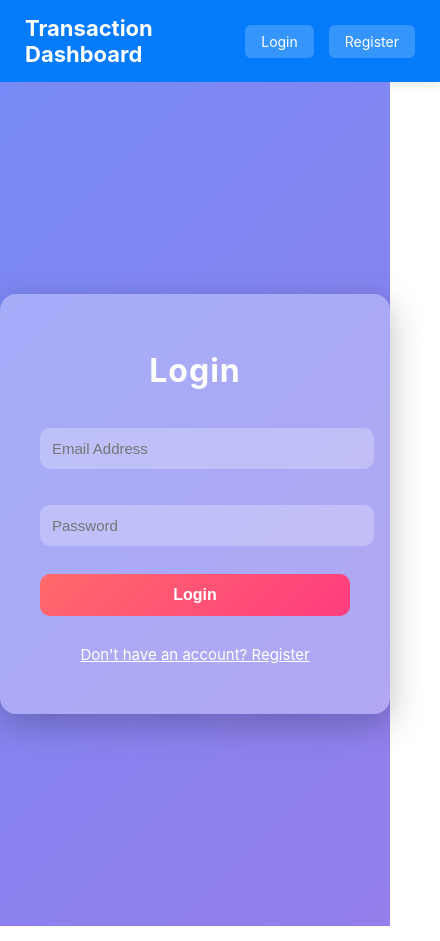
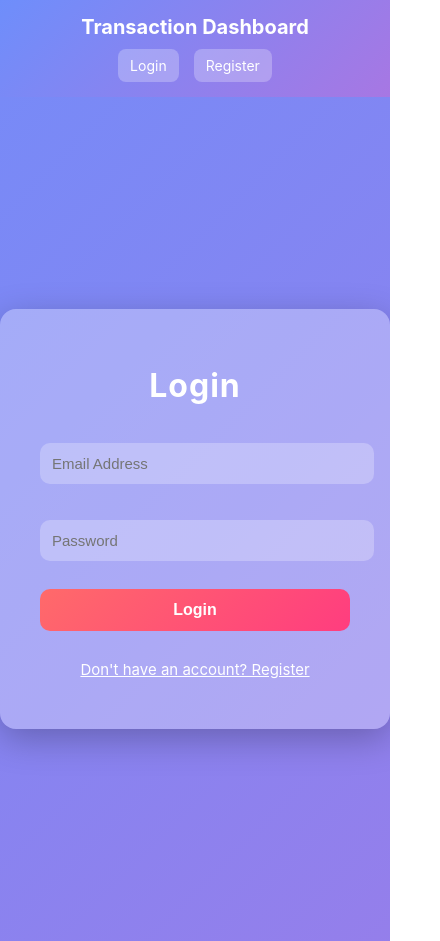
Before and after one commit to tusharRkatore/transactionSystem, a React (Create React App) app in the folder client/: page /login in a window 390 px wide. Shown: the whole page, 440 px wide, since content can reach past the window. Built offline with nearby package versions, Linux system fonts and the light colour scheme.

Commit message:
Update CategoryDistributionChart.css

```diff
--- a/client/src/styles/CategoryDistributionChart.css
+++ b/client/src/styles/CategoryDistributionChart.css
@@ -78,3 +78,206 @@ label[for="month-select"] {
     font-size: 14px;
   }
 }
+/* ==========================================================
+   🌐 GLOBAL DASHBOARD LAYOUT (TransactionPage + Charts + Stats)
+========================================================== */
+
+/* Main dashboard container */
+.dashboard-container {
+  width: 100%;
+  padding: 20px;
+  box-sizing: border-box;
+}
+
+/* Responsive grid for all components */
+.dashboard-grid {
+  display: grid;
+  gap: 20px;
+  grid-template-columns: repeat(auto-fit, minmax(350px, 1fr));
+}
+
+/* Ensure all child components fit well */
+.dashboard-grid > * {
+  width: 100%;
+  min-height: 300px;
+  padding: 15px;
+  box-sizing: border-box;
+  border-radius: 12px;
+  background: #ffffff;
+  box-shadow: 0px 4px 15px rgba(0, 0, 0, 0.1);
+}
+
+/* ==========================================================
+   📊 CHART COMPONENTS (Price + Category)
+========================================================== */
+
+.chart-container {
+  width: 100%;
+  height: auto;
+  min-height: 280px;
+}
+
+/* Make charts responsive */
+.chart-container canvas,
+.chart-container svg {
+  width: 100% !important;
+  height: auto !important;
+}
+
+/* ==========================================================
+   📄 TRANSACTION PAGE TABLE
+========================================================== */
+
+.table-container {
+  width: 100%;
+  overflow-x: auto;
+  border-radius: 10px;
+}
+
+.table-container table {
+  width: 100%;
+  border-collapse: collapse;
+  text-align: left;
+  min-width: 600px; /* forces horizontal scroll on mobile */
+}
+
+.table-container th,
+.table-container td {
+  padding: 10px 12px;
+  font-size: 14px;
+}
+
+.table-container th {
+  background: #6e8efb;
+  color: white;
+}
+
+.table-container tr:nth-child(even) {
+  background: #f5f5f5;
+}
+
+/* ==========================================================
+   📈 STATISTICS PAGE STYLING
+========================================================== */
+
+.stats-box {
+  padding: 20px;
+  background: #fafafa;
+  border-radius: 12px;
+  box-shadow: 0px 4px 12px rgba(0, 0, 0, 0.05);
+}
+
+.stats-title {
+  font-size: 20px;
+  margin-bottom: 12px;
+  font-weight: bold;
+  color: #333;
+}
+
+.stats-item {
+  margin: 6px 0;
+  font-size: 16px;
+}
+
+/* ==========================================================
+   📱 RESPONSIVE NAVBAR
+========================================================== */
+
+.navbar {
+  width: 100%;
+  padding: 15px 25px;
+  background: linear-gradient(135deg, #6e8efb, #a777e3);
+  color: white;
+  display: flex;
+  justify-content: space-between;
+  align-items: center;
+  box-sizing: border-box;
+}
+
+.nav-logo {
+  font-size: 22px;
+  font-weight: bold;
+  cursor: pointer;
+}
+
+/* Desktop links */
+.nav-links {
+  display: flex;
+  gap: 15px;
+}
+
+/* Individual nav buttons */
+.nav-btn {
+  padding: 8px 16px;
+  background: rgba(255, 255, 255, 0.25);
+  border-radius: 8px;
+  text-decoration: none;
+  color: white;
+  cursor: pointer;
+  transition: 0.3s;
+}
+
+.nav-btn:hover {
+  background: rgba(255, 255, 255, 0.35);
+  transform: translateY(-2px);
+}
+
+/* Logout button special style */
+.logout-btn {
+  background: rgba(255, 80, 80, 0.5);
+}
+
+.logout-btn:hover {
+  background: rgba(255, 80, 80, 0.7);
+}
+
+/* ==========================================================
+   📱 MOBILE NAVBAR
+========================================================== */
+@media (max-width: 600px) {
+  .navbar {
+    flex-direction: column;
+    text-align: center;
+    gap: 10px;
+  }
+
+  .nav-links {
+    width: 100%;
+    justify-content: center;
+    flex-wrap: wrap;
+  }
+
+  .nav-btn {
+    font-size: 14px;
+    padding: 8px 12px;
+  }
+
+  .nav-logo {
+    font-size: 20px;
+  }
+}
+
+/* ==========================================================
+   📱 MOBILE RESPONSIVE DASHBOARD COMPONENTS
+========================================================== */
+
+@media (max-width: 480px) {
+  .dashboard-grid > * {
+    min-height: auto;
+    padding: 12px;
+  }
+
+  .stats-box {
+    padding: 15px;
+  }
+
+  .stats-title {
+    font-size: 18px;
+  }
+
+  .table-container th,
+  .table-container td {
+    font-size: 12px;
+    padding: 8px;
+  }
+}
```
